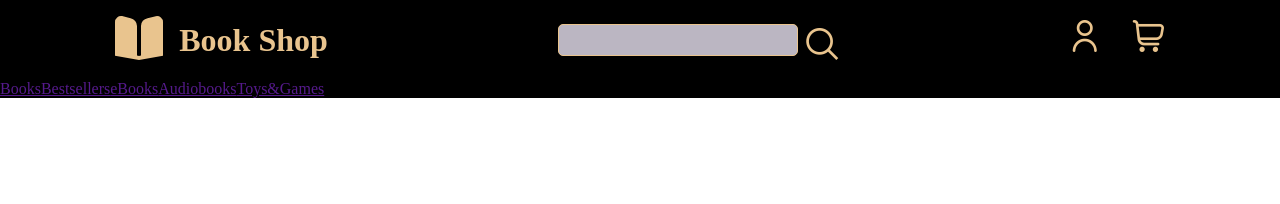
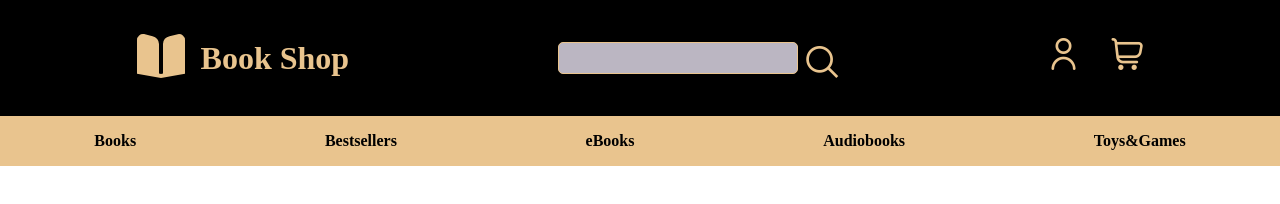
Before and after one commit to peachess-dev/book-shop, a plain HTML site: page index.html in a window 1280 px wide. Drawn offline with nearby package versions, Linux system fonts and the light colour scheme.

Commit message:
feat: implement navigation bar style

```diff
--- a/style.css
+++ b/style.css
@@ -10,9 +10,11 @@
     background: #000;
 }
 
+/* HEADER */
+
 .header {
     display: flex;
-    height: 5rem;
+    padding: 2rem;
     justify-content: space-around;
     align-items: center;
 }
@@ -68,3 +70,24 @@
     color: #E9C48E;
     font-size: 2rem;
 }
+
+/* NAVIGATION */
+.nav {
+    display: flex;
+    justify-content: space-around;
+    background-color: #E9C48E;
+    color: #000;
+}
+
+.nav a {
+    text-decoration: none;
+    color: #000;
+    font-weight: 600;
+    padding: 1rem 3rem;
+}
+
+.nav a:hover {
+    background-color: #000;
+    color:  #E9C48E;
+    border: 1px solid #E9C48E;
+}
```
